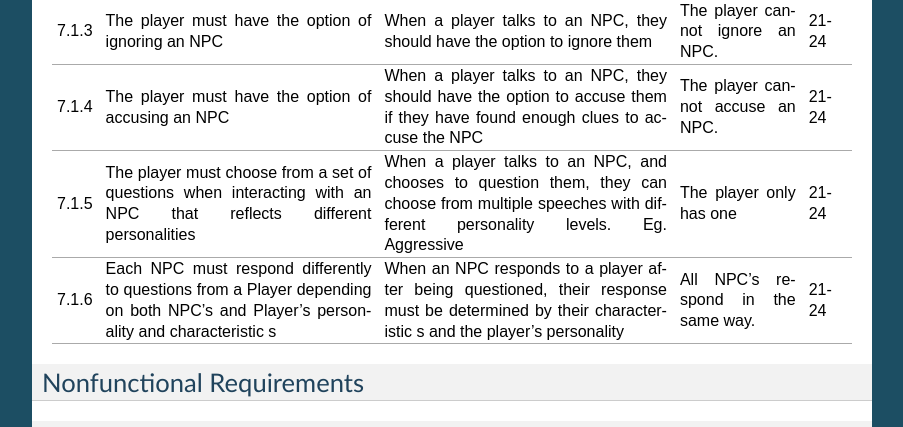
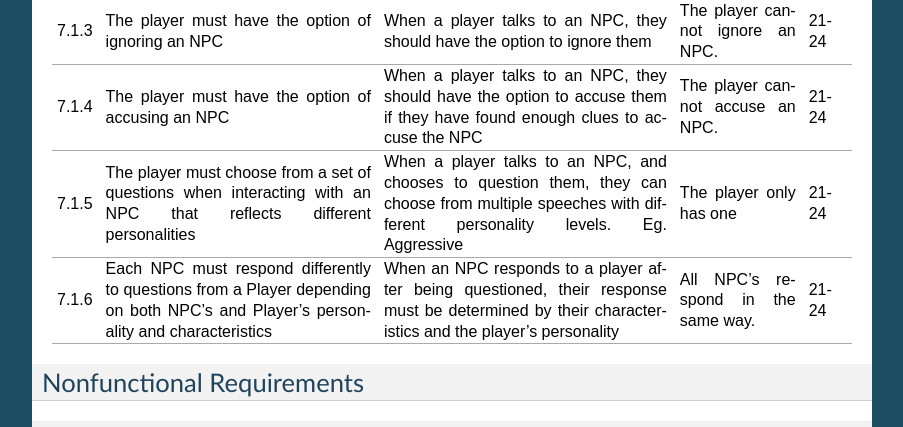
Before and after one commit to JamesNXN/TNN-Assesment-3, a Sphinx documentation site: the page built from docs/Assessment2/requirements.rst, in a window 1280 px wide and 900 px high, scrolled down 3141 px. Shown: the top 427 px of the window, without its empty margins (198-1101 px from the left). Built offline with Sphinx 7.4.7, drawn with Linux system fonts in a browser that asks for light colours; pages that are not in the unit, such as notebooks, are missing from menus.

Commit message:
Indent and characteristics change

```diff
--- a/docs/Assessment2/requirements.rst
+++ b/docs/Assessment2/requirements.rst
@@ -30,8 +30,8 @@
 
 -  The requirements should be categorised as:
 
--  Functional requirements - these define what the system should do
--  Nonfunctional requirements - the define the behaviour of the system
+   -  Functional requirements - these define what the system should do
+   -  Nonfunctional requirements - the define the behaviour of the system
 
 -  The requirements should be achievable within the time allocated of
    this project
@@ -64,9 +64,9 @@
    the requirement
 -  The second number represents how important the requirement is:
 
--  1=Must implement
--  2=Should implement
--  3=Could implement
+   -  1=Must implement
+   -  2=Should implement
+   -  3=Could implement
 
 -  The third number is the position in the list, used to ensure the
    identifier is unique.
@@ -311,9 +311,8 @@
 |                | both NPC's and | must be        |                |                |
 |                | Player's       | determined by  |                |                |
 |                | personality    | their          |                |                |
-|                | and            | characteristic |                |                |
-|                | characteristic | s              |                |                |
-|                | s              | and the        |                |                |
+|                | and            | characteristics|                |                |
+|                | characteristics| and the        |                |                |
 |                |                | player's       |                |                |
 |                |                | personality    |                |                |
 +----------------+----------------+----------------+----------------+----------------+
```
